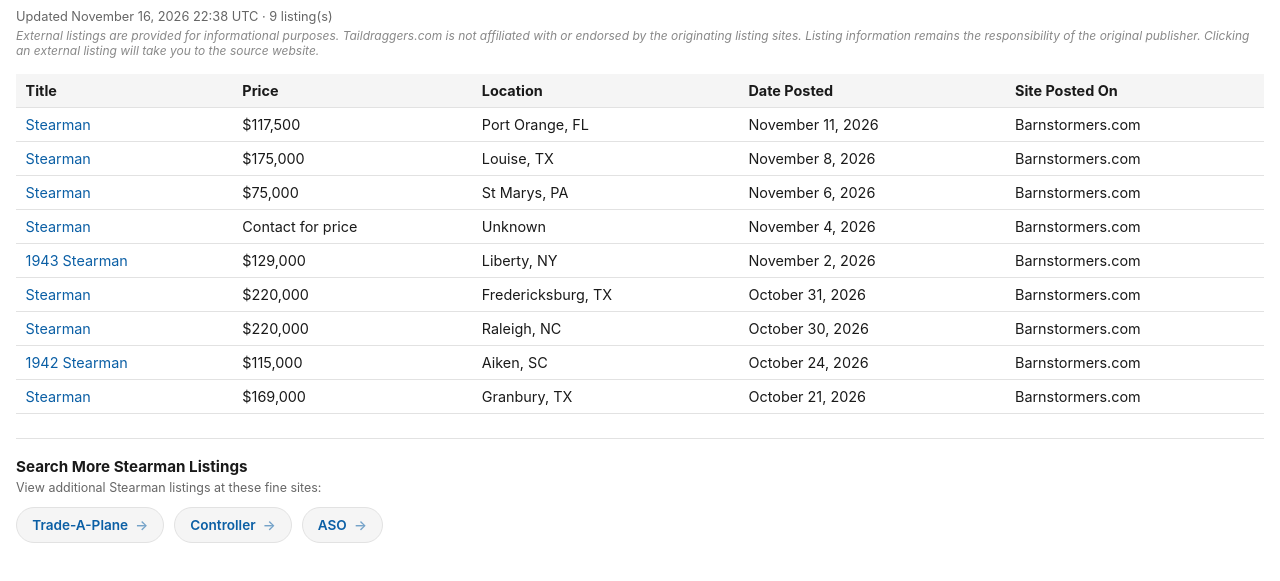
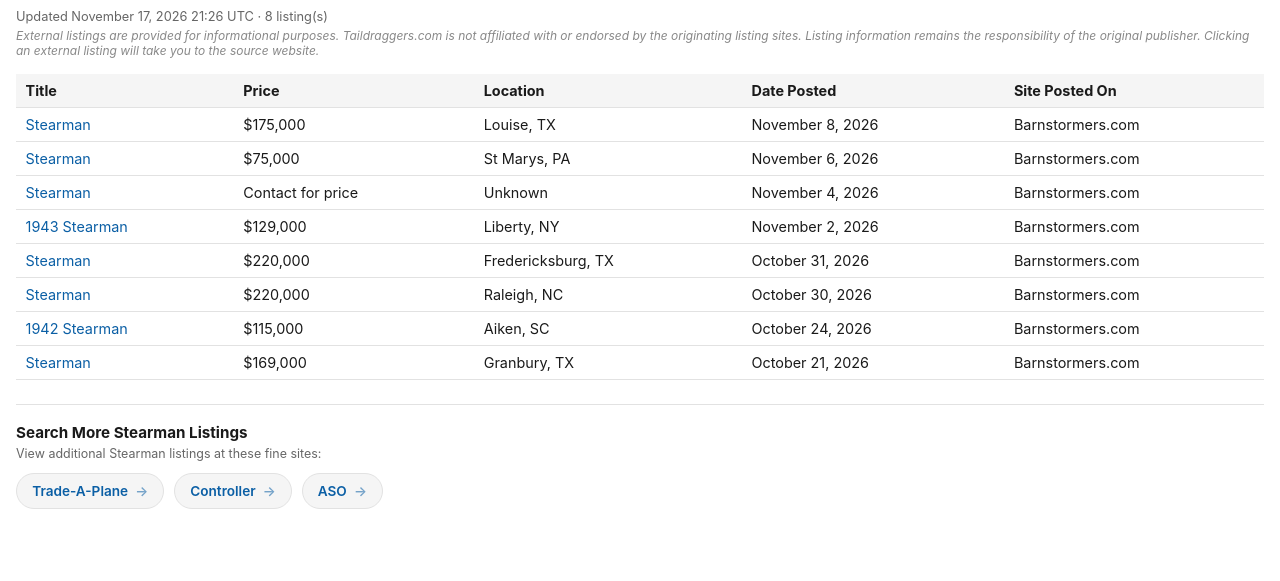
Before and after one commit to taildraggers/stearman-for-sale, a plain HTML site: page docs/index.html in a window 1280 px wide. Shown: the part 43-624 px from the top of the page. Drawn offline with Linux system fonts and the light colour scheme.

Commit message:
Update Stearman listings (2026-11-17)

```diff
--- a/docs/index.html
+++ b/docs/index.html
@@ -76,14 +76,13 @@
 </head>
 <body>
   <h1>Other Stearman Ads on the Web</h1>
-  <div class="updated">Updated November 16, 2026 22:38 UTC &middot; 9 listing(s)</div>
+  <div class="updated">Updated November 17, 2026 21:26 UTC &middot; 8 listing(s)</div>
   <div class="disclaimer">External listings are provided for informational purposes. Taildraggers.com is not affiliated with or endorsed by the originating listing sites. Listing information remains the responsibility of the original publisher. Clicking an external listing will take you to the source website.</div>
   <table>
     <thead>
       <tr><th>Title</th><th>Price</th><th>Location</th><th>Date Posted</th><th>Site Posted On</th></tr>
     </thead>
     <tbody>
-        <tr><td><a href="https://www.barnstormers.com/classified-2039067-Jones-Restored-Stearman.html" target="_blank" rel="noopener noreferrer">Stearman</a></td><td>$117,500</td><td>Port Orange, FL</td><td>November 11, 2026</td><td>Barnstormers.com</td></tr>
         <tr><td><a href="https://www.barnstormers.com/classified-2036422-BOEING-STEARMAN-275-HP-JAKE.html" target="_blank" rel="noopener noreferrer">Stearman</a></td><td>$175,000</td><td>Louise, TX</td><td>November 8, 2026</td><td>Barnstormers.com</td></tr>
         <tr><td><a href="https://www.barnstormers.com/classified-2082285-Stearman.html" target="_blank" rel="noopener noreferrer">Stearman</a></td><td>$75,000</td><td>St Marys, PA</td><td>November 6, 2026</td><td>Barnstormers.com</td></tr>
         <tr><td><a href="https://www.barnstormers.com/classified-2022047-Stearman-Flying-Wires.html" target="_blank" rel="noopener noreferrer">Stearman</a></td><td>Contact for price</td><td>Unknown</td><td>November 4, 2026</td><td>Barnstormers.com</td></tr>
```
